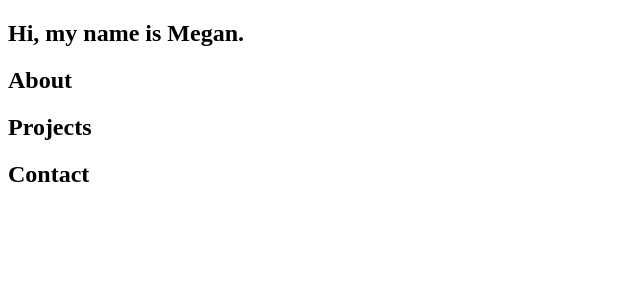
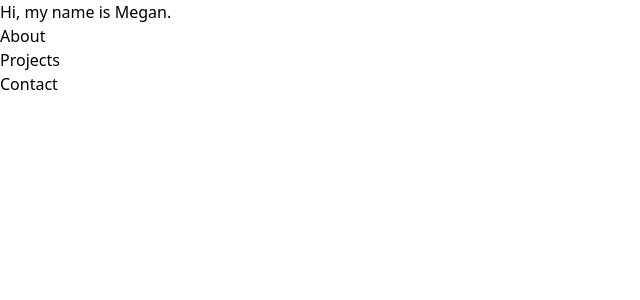
Before and after one commit to mvmolloy/portfolio, a Vue app: page / in a window 1280 px wide. Shown: the top 300 px of the page, without its empty margins (0-640 px from the left). Built offline with nearby package versions, Linux system fonts and the light colour scheme.

Commit message:
add tailwind css

```diff
--- a/package.json
+++ b/package.json
@@ -15,9 +15,12 @@
     "@vue/cli-plugin-babel": "~4.5.0",
     "@vue/cli-plugin-eslint": "~4.5.0",
     "@vue/cli-service": "~4.5.0",
+    "autoprefixer": "^9.8.6",
     "babel-eslint": "^10.1.0",
     "eslint": "^6.7.2",
     "eslint-plugin-vue": "^6.2.2",
+    "postcss": "^7.0.35",
+    "tailwindcss": "npm:@tailwindcss/postcss7-compat@^2.1.4",
     "vue-template-compiler": "^2.6.11"
   },
   "eslintConfig": {
--- /dev/null
+++ b/postcss.config.js
@@ -0,0 +1,6 @@
+module.exports = {
+  plugins: {
+    tailwindcss: {},
+    autoprefixer: {},
+  },
+}
--- /dev/null
+++ b/src/assets/css/app.css
@@ -0,0 +1,3 @@
+@tailwind base;
+@tailwind components;
+@tailwind utilities;
--- a/src/main.js
+++ b/src/main.js
@@ -3,6 +3,8 @@
 
 Vue.config.productionTip = false
 
+import './assets/css/app.css'
+
 new Vue({
   render: h => h(App),
 }).$mount('#app')
--- /dev/null
+++ b/tailwind.config.js
@@ -0,0 +1,11 @@
+module.exports = {
+  purge: [],
+  darkMode: false, // or 'media' or 'class'
+  theme: {
+    extend: {},
+  },
+  variants: {
+    extend: {},
+  },
+  plugins: [],
+}
```
Also changed, not shown: 1 other file (tests, documents, lock files or other folders).
